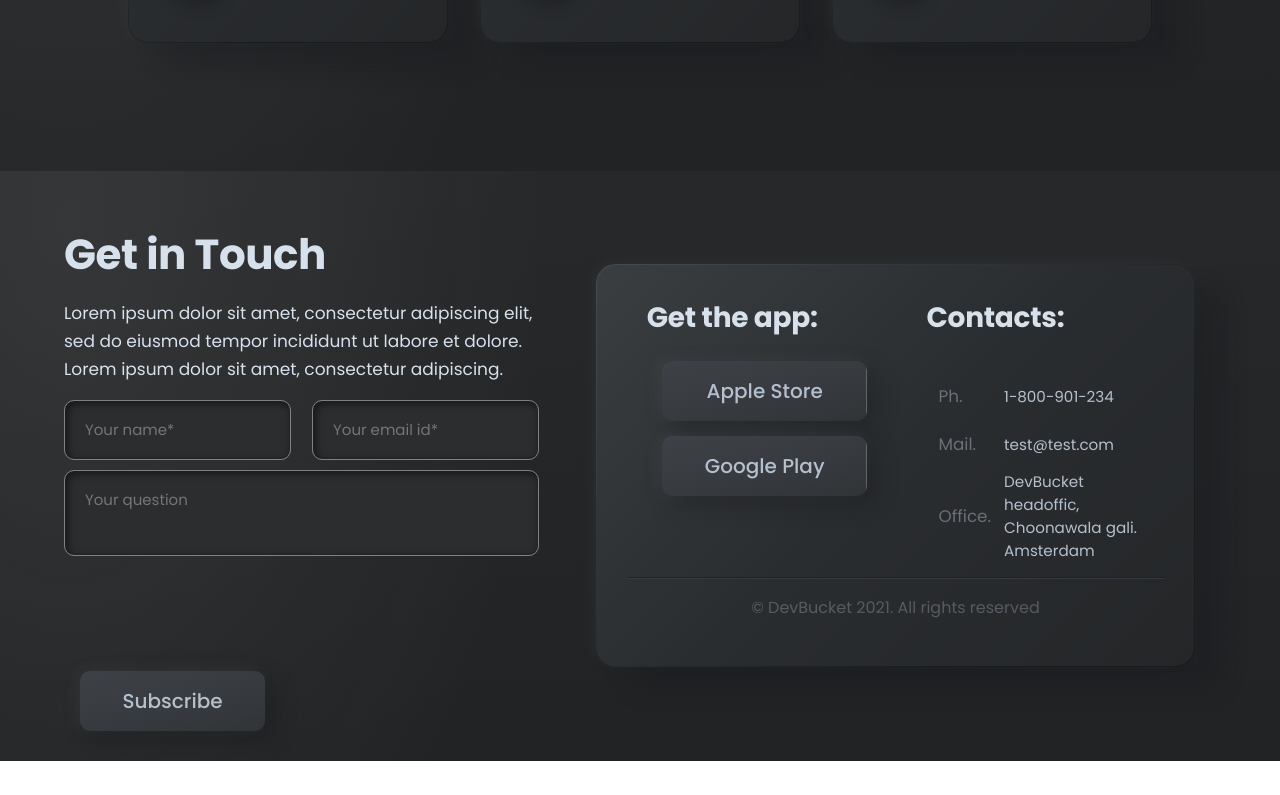
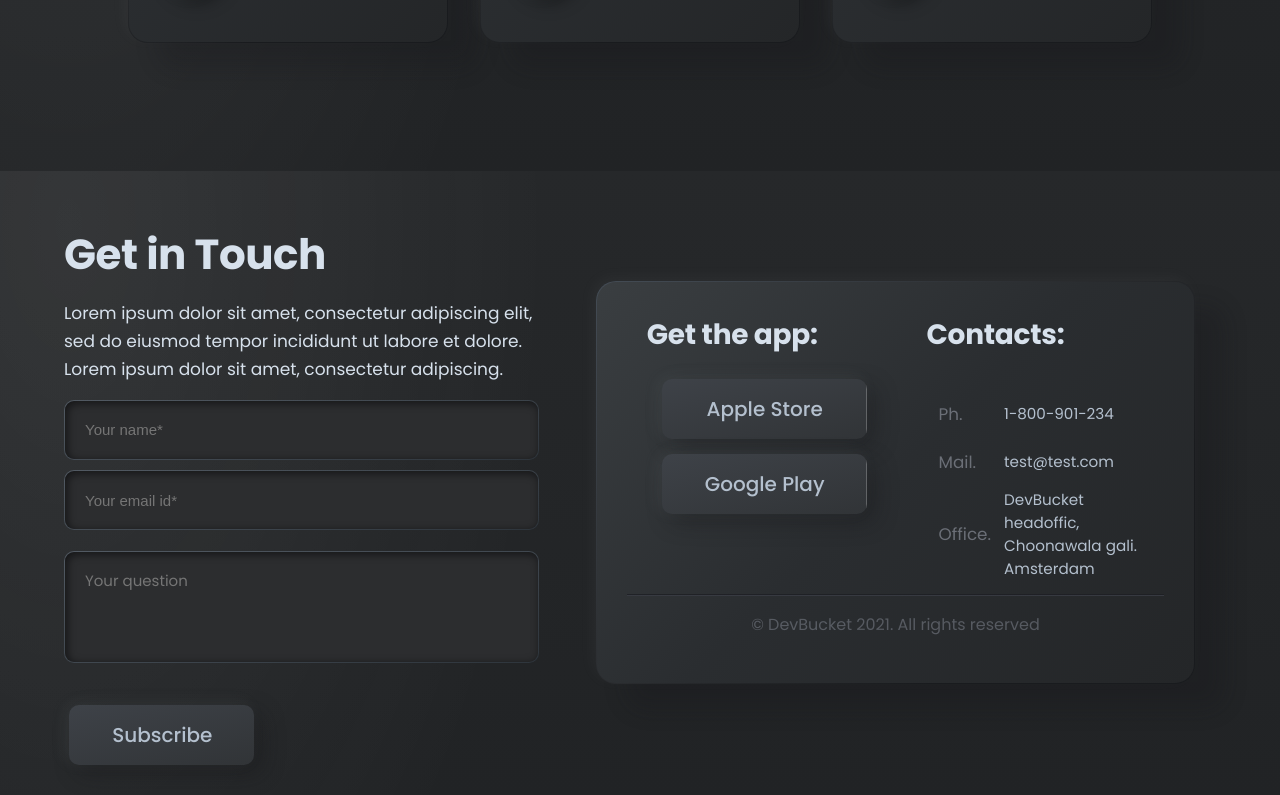
Before and after one commit to varun-singhh/vovoca, a Next.js app: page / in a window 1280 px wide. Shown: the part 1877-2672 px from the top of the page. Before the commit the page ends 2638 px from the top, so only its background shows below. Built offline with nearby package versions, Linux system fonts and the light colour scheme; a web font is replaced by a local one.

Commit message:
Mobile Style Fixed

```diff
--- a/components/homepage/About/About.jsx
+++ b/components/homepage/About/About.jsx
@@ -49,6 +49,7 @@ const About=()=>{
                         </div>
                     </div>
                 </div>
+
             </div>
         </div>
     )
--- a/components/homepage/Footer/Footer.module.css
+++ b/components/homepage/Footer/Footer.module.css
@@ -79,9 +79,34 @@
 }
 .mssg__input {
   width: 92%;
-    height: 200%;
+  height: 7rem;
   font-family: 'Poppins', sans-serif !important;
-    border: 0.05rem solid gray;
+  outline: none;
+}
+.mssg__input{
+  background-image: linear-gradient(166deg, #2c2d2f 0% 100%),
+    linear-gradient(166deg, #525a63 0%, #2e353c 50%, #616972 50%, #3e464f 100%);
+  background-size: auto auto, 200% 200%;
+  background-clip: padding-box, border-box;
+  background-origin: padding-box, border-box;
+  box-shadow: inset 2px 2px 8px rgb(4 4 5 / 60%);
+  transition: 0.7s ease-in-out;
+}
+.inputs > input {
+  outline: none;
+  width: 92%;
+  height: calc(1.74em + 2rem + 2px);
+  padding: 1rem 1.25rem;
+  font-size: 0.9375rem;
+  font-weight: 400;
+  line-height: 1.74;
+  color: #d7e1ec;
+  background-color: #2c2d2f;
+  background-clip: padding-box;
+  border: 1px solid transparent;
+  border-radius: 0.625rem;
+  transition: border-color 0.15s ease-in-out, box-shadow 0.15s ease-in-out;
+  margin-bottom: 2%;
 }
 .inputs > input {
   background-image: linear-gradient(166deg, #2c2d2f 0% 100%),
@@ -91,21 +116,7 @@
   background-origin: padding-box, border-box;
   box-shadow: inset 2px 2px 8px rgb(4 4 5 / 60%);
   transition: 0.7s ease-in-out;
-    padding: 1rem 1.25rem;
-    font-size: 0.9375rem;
-    font-weight: 400;
-    line-height: 1.74;
-    width: 44%;
-    font-family: 'Poppins', sans-serif !important;
-    color: #d7e1ec;
-    background-color: #2c2d2f;
-    background-clip: padding-box;
-    border: 0.05rem solid gray;
-    border-radius: 0.625rem;
-    transition: border-color 0.15s ease-in-out, box-shadow 0.15s ease-in-out;
-    resize: none;
 }
-
 .message {
   margin-bottom: 30px;
 }
@@ -276,9 +287,9 @@
   line-height: 1.7;
   border-radius: 0.625rem;
   cursor: pointer;
-    margin-top: 15%;
+  margin-top: 1%;
   white-space: nowrap;
-    margin-left: 3%;
+  margin-left: 1%;
 }
 
 .subscribe__btn:hover {
@@ -298,7 +309,7 @@
     margin-left: auto;
     margin-right: auto;
   }
-    .contact__box{
+  .contact__box {
     margin-right: 5%;
     margin-left: 5%;
   }
@@ -333,13 +344,14 @@
   .phone__display {
     display: none;
   }
-    .inputs > input{
+  .inputs > input {
     width: 90%;
     margin-top: 2%;
   }
   .feild__input {
     width: 90%;
     margin-right: 2%;
+    margin-bottom: 2%;
   }
   .subscribe__btn {
     margin-left: 5%;
--- a/components/homepage/Header/Header.jsx
+++ b/components/homepage/Header/Header.jsx
@@ -1,7 +1,7 @@
 import React from 'react';
 import style from './Header.module.css'
 import Navbar from '../Navbar/Navbar'
-// import banner from '../../../static/sally.svg'
+import 'react-responsive-modal/styles.css';
 const Header = () => {
   return (
     <div>
--- a/components/homepage/Header/Header.module.css
+++ b/components/homepage/Header/Header.module.css
@@ -37,7 +37,6 @@
   .banner__image {
     width: 45vw;
     z-index: 2;
-    margin-top: ;
     margin-right: -10%;
   }
   .banner__heading {
@@ -74,7 +73,7 @@
     }
     .banner__heading {
       font-size: x-large;
-      margin-top: 10%;
+      margin-top: 30%;
       margin-left: auto;
       margin-right: auto;
       text-align: center;
@@ -104,10 +103,7 @@
       flex-direction: column;
     }
     .banner__image {
-      min-width: 250px;
-      margin-left: auto;
-      margin-right: auto;
-      margin-top: 25px;
+      display: none;
     }
     .btn {
       padding: 5%;
--- a/components/homepage/Navbar/Navbar.jsx
+++ b/components/homepage/Navbar/Navbar.jsx
@@ -46,12 +46,12 @@ const Navbar = () => {
 
     <label htmlFor="navi-toggle" className={style.navigation__button}>
       <span className={style.navigation__icon}>
-        <span className={style.navigation__icon__span}></span>
-        <span className={style.navigation__icon__span}></span>
-        <span className={style.navigation__icon__span}></span>
-        <span className={style.navigation__icon__span}></span>
-        <span className={style.navigation__icon__span}></span>
-        <span className={style.navigation__icon__span}></span>
+        <span className={scrollState !== "down" ? (style.navigation__icon__span) : ('')}></span>
+        <span className={scrollState !== "down" ? (style.navigation__icon__span) : ('')}></span>
+        <span className={scrollState !== "down" ? (style.navigation__icon__span) : ('')}></span>
+        <span className={scrollState !== "down" ? (style.navigation__icon__span) : ('')}></span>
+        <span className={scrollState !== "down" ? (style.navigation__icon__span) : ('')}></span>
+        <span className={scrollState !== "down" ? (style.navigation__icon__span) : ('')}></span>
       </span>
     </label>
 
--- a/components/homepage/Navbar/Navbar.module.css
+++ b/components/homepage/Navbar/Navbar.module.css
@@ -149,14 +149,11 @@
     }
     .navigation__button {
       position: fixed;
-      bottom: -2rem;
-      right: 7rem;
-      width: 6rem;
-      height: 6rem;
+      top: 0.7rem;
+      left: -0.5rem;
+      width: 1rem;
+      height: 1rem;
       border-radius: 50%;
-      background-color: rgb(255, 255, 255);
-      box-shadow: 8px 8px 10px rgb(21 22 24 / 38%),
-        -4px -2px 10px rgb(195 200 205 / 8%);
       cursor: pointer;
       z-index: 1001;
       text-align: center;
@@ -164,8 +161,8 @@
     }
     .navigation__background {
       position: fixed;
-      bottom: -2rem;
-      right: 7.5rem;
+      top: -2rem;
+      left: -6rem;
       width: 2rem;
       height: 2rem;
       border-radius: 50%;
@@ -211,6 +208,7 @@
     .navigation__link:link,
     .navigation__link:visited {
       display: flex;
+      color: black;
       font-size: large;
       font-weight: 300;
       padding: 1rem 1rem;
@@ -220,7 +218,7 @@
         120deg,
         transparent 0%,
         transparent 49.9%,
-        #fff 50%
+        rgb(175, 175, 175) 50%
       );
       background-size: 235%;
       transition: all 0.4s;
--- a/package.json
+++ b/package.json
@@ -10,6 +10,8 @@
   "dependencies": {
     "next": "10.0.9",
     "react": "17.0.2",
-    "react-dom": "17.0.2"
+    "react-dom": "17.0.2",
+    "react-modal": "^3.12.1",
+    "react-responsive-modal": "^6.0.1"
   }
 }
--- a/pages/_app.js
+++ b/pages/_app.js
@@ -1,5 +1,5 @@
 import '../styles/globals.css'
-
+import 'react-responsive-modal/styles.css';
 function MyApp({ Component, pageProps }) {
   return <Component {...pageProps} />
 }
--- a/styles/globals.css
+++ b/styles/globals.css
@@ -11,6 +11,7 @@ body {
     linear-gradient(180deg, #26282a 0%, #212325 100%);
   overflow-x: hidden !important;
   font-family: 'Poppins', sans-serif;
+
 }
 
 a {
@@ -84,6 +85,7 @@ button {
   cursor: pointer;
   margin-top: -5px;
   white-space: nowrap;
+  outline: none;
 }
 button:hover {
   text-decoration: none;
```
Also changed, not shown: 1 other file (tests, documents, lock files or other folders). Lines whose indentation alone changed are shown as unchanged.
